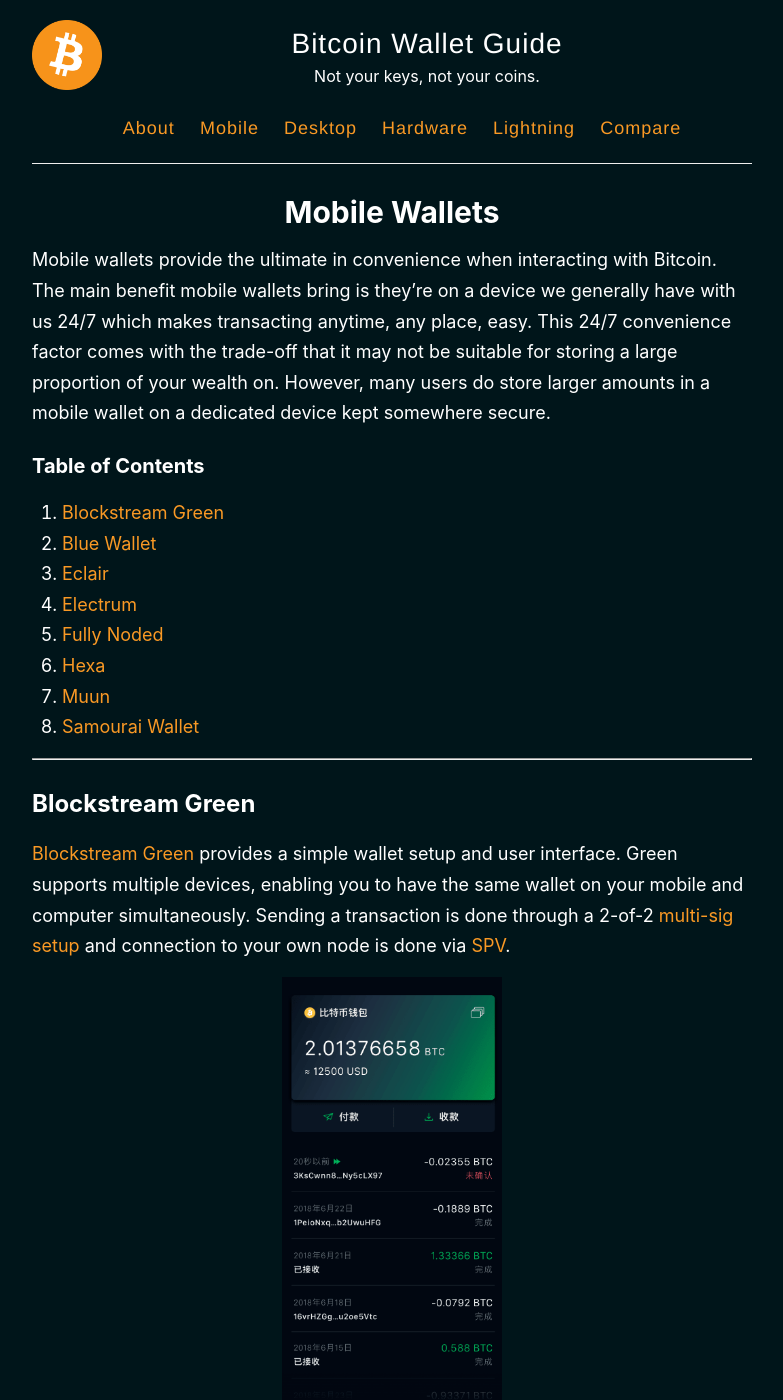
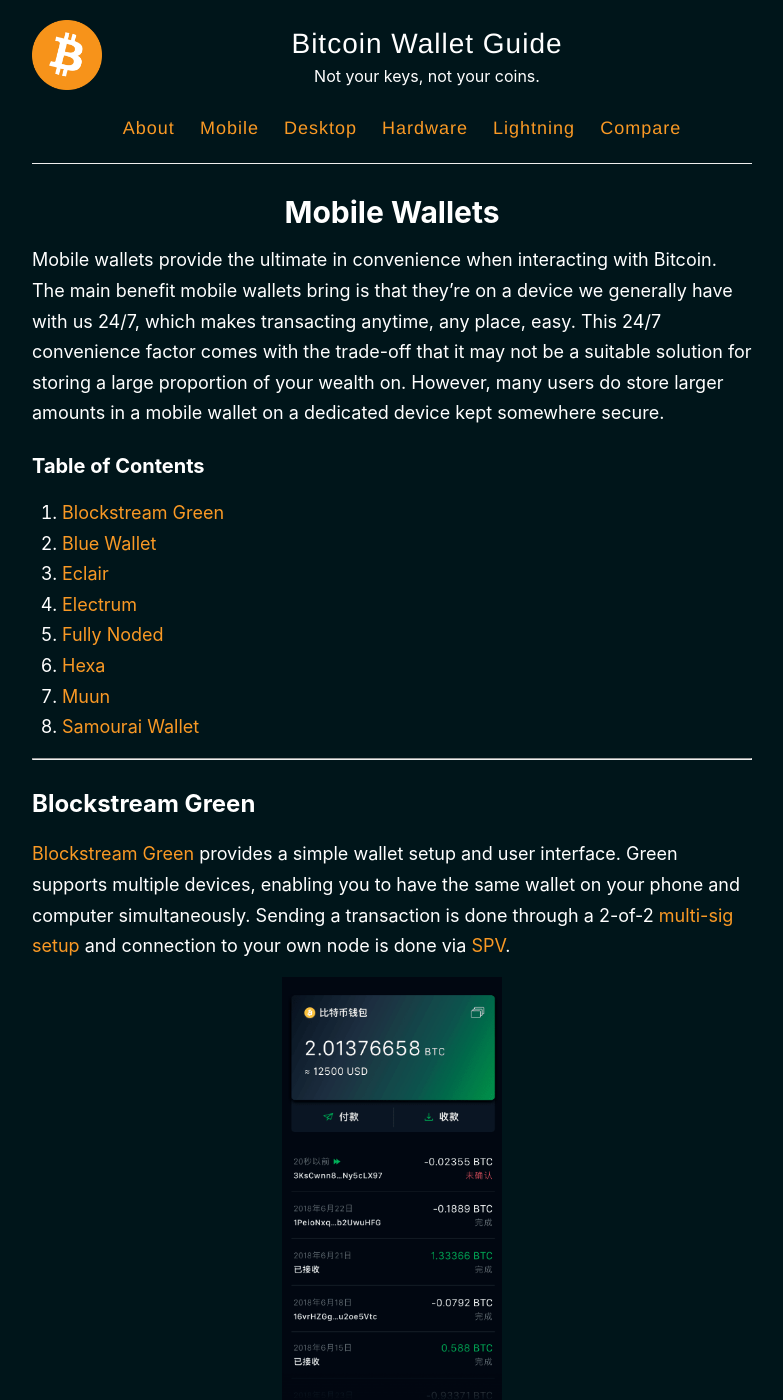
Before and after one commit to BitcoinQnA/bitcoin-wallet-guide, a Jekyll site: the page built from _pages/mobile.md, in a window 1280 px wide and 1400 px high. Shown: the whole window, without its empty margins (248-1031 px from the left). Built offline with Jekyll 4.4.1, drawn with Linux system fonts in a browser that asks for light colours; some of the changed text lies outside the part shown.

Commit message:
Update mobile.md

```diff
--- a/_pages/mobile.md
+++ b/_pages/mobile.md
@@ -4,7 +4,7 @@ title: Mobile Wallets
 permalink: /mobile/
 ---
 
-Mobile wallets provide the ultimate in convenience when interacting with Bitcoin. The main benefit mobile wallets bring is they're on a device we generally have with us 24/7 which makes transacting anytime, any place, easy. This 24/7 convenience factor comes with the trade-off that it may not be suitable for storing a large proportion of your wealth on. However, many users do store larger amounts in a mobile wallet on a dedicated device kept somewhere secure.
+Mobile wallets provide the ultimate in convenience when interacting with Bitcoin. The main benefit mobile wallets bring is that they're on a device we generally have with us 24/7, which makes transacting anytime, any place, easy. This 24/7 convenience factor comes with the trade-off that it may not be a suitable solution for storing a large proportion of your wealth on. However, many users do store larger amounts in a mobile wallet on a dedicated device kept somewhere secure.
 
 ### Table of Contents
 
@@ -21,7 +21,7 @@ Mobile wallets provide the ultimate in convenience when interacting with Bitcoin
 
 ## Blockstream Green
 
-[Blockstream Green](https://www.blockstream.com/green/) provides a simple wallet setup and user interface. Green supports multiple devices, enabling you to have the same wallet on your mobile and computer simultaneously. Sending a transaction is done through a 2-of-2 [multi-sig setup](https://help.blockstream.com/hc/en-us/articles/900001388366-What-does-Blockstream-Green-s-multisig-protect-from-) and connection to your own node is done via [SPV](https://en.bitcoinwiki.org/wiki/Simplified_Payment_Verification).
+[Blockstream Green](https://www.blockstream.com/green/) provides a simple wallet setup and user interface. Green supports multiple devices, enabling you to have the same wallet on your phone and computer simultaneously. Sending a transaction is done through a 2-of-2 [multi-sig setup](https://help.blockstream.com/hc/en-us/articles/900001388366-What-does-Blockstream-Green-s-multisig-protect-from-) and connection to your own node is done via [SPV](https://en.bitcoinwiki.org/wiki/Simplified_Payment_Verification).
 
 <img src="https://raw.githubusercontent.com/BitcoinQnA/bitcoin-wallet-guide/master/images/imageedit_2_8794344245.png" class=responsive width="220" height="450" maxheight="500">
 
@@ -75,7 +75,7 @@ Mobile wallets provide the ultimate in convenience when interacting with Bitcoin
 
 ## Eclair
 
-[Eclair](https://play.google.com/store/apps/details?id=fr.acinq.eclair.wallet.mainnet2) is an Android only mobile app that allows users to seamlessly swap between Bitcoin and Lightning. Eclair allows connection to a user's own node via an Electrum server for on-chain privacy and runs a stripped down Lightning node on the phone and requires manual channel management.
+[Eclair](https://play.google.com/store/apps/details?id=fr.acinq.eclair.wallet.mainnet2) is an Android only mobile app that allows users to seamlessly swap between Bitcoin and Lightning. Eclair allows connection to a user's own node via an Electrum server for improved on-chain privacy and runs a stripped down Lightning node on the phone that requires manual channel management.
 
 <img src="https://raw.githubusercontent.com/BitcoinQnA/bitcoin-wallet-guide/master/images/unnamed.png" class=responsive width="220" height="420" maxheight="420">
 
@@ -205,7 +205,7 @@ Mobile wallets provide the ultimate in convenience when interacting with Bitcoin
 
 ## Samourai Wallet
 
-[Samourai Wallet](https://samouraiwallet.com/) is a privacy focused Android wallet that offers inbuilt Coinjoin and complex spend algorithms to preserve privacy. Samourai provides simple node connection via a QR scan and also supports [Opendime](https://opendime.com/) and [BIP47](https://support.samourai.io/article/68-what-are-paynyms) 'Paynyms'. Full list of features [here](https://code.samourai.io/wallet/samourai-wallet-android/-/blob/develop/Samourai-Wallet-features.md).
+[Samourai Wallet](https://samouraiwallet.com/) is a privacy focused Android wallet that offers inbuilt coinjoin and complex spend algorithms to preserve privacy. Samourai provides simple node connection via a QR scan and also supports [Opendime](https://opendime.com/) and [BIP47](https://support.samourai.io/article/68-what-are-paynyms) 'Paynyms'. Full list of features [here](https://code.samourai.io/wallet/samourai-wallet-android/-/blob/develop/Samourai-Wallet-features.md).
 
 <img src="https://raw.githubusercontent.com/BitcoinQnA/bitcoin-wallet-guide/master/images/hero_shot_nodev.png" class=responsive width="300" height="500" maxheight="300">
 
```
Also changed, not shown: other parts of _pages/mobile.md (+5 -5 lines).
